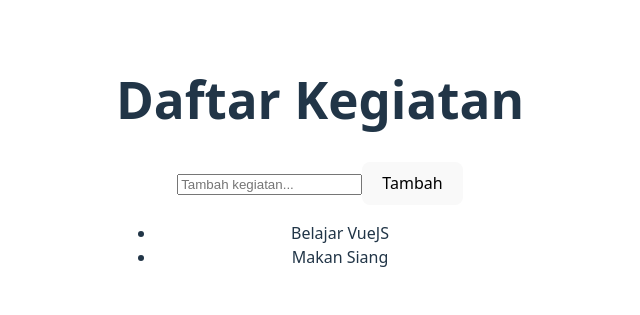
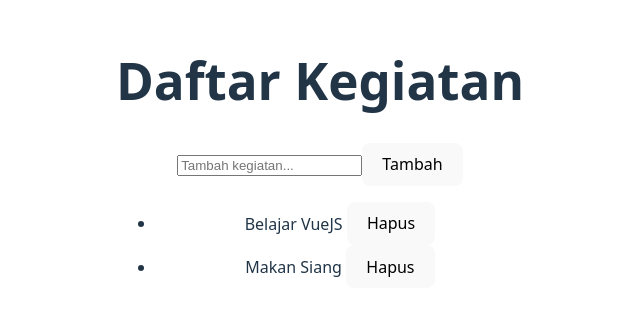
Before and after one commit to DanielArkhan/32-pbk-uts-233510652, a Vue app: page / in a window 1280 px wide. Shown: the part 239-554 px from the top of the page, without its empty margins (320-960 px from the left). Built offline with nearby package versions, Linux system fonts and the light colour scheme.

Commit message:
Menambahkan fitur hapus kegiatan dari daftar

```diff
--- a/src/App.vue
+++ b/src/App.vue
@@ -9,6 +9,7 @@
     <ul>
       <li v-for="(task, index) in tasks" :key="index">
         {{ task }}
+        <button @click="removeTask(index)">Hapus</button>
       </li>
     </ul>
   </main>
@@ -28,6 +29,9 @@ export default {
         this.tasks.push(this.newTask);
         this.newTask = '';
       }
+    },
+    removeTask(index) {
+      this.tasks.splice(index, 1);
     }
   }
 };
```
